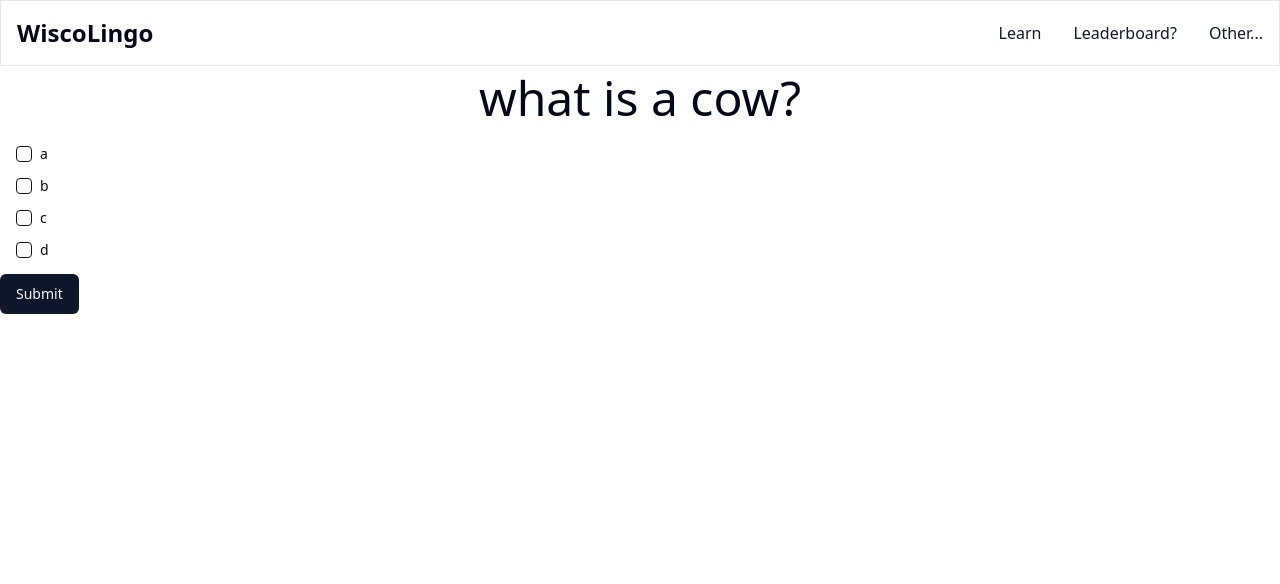
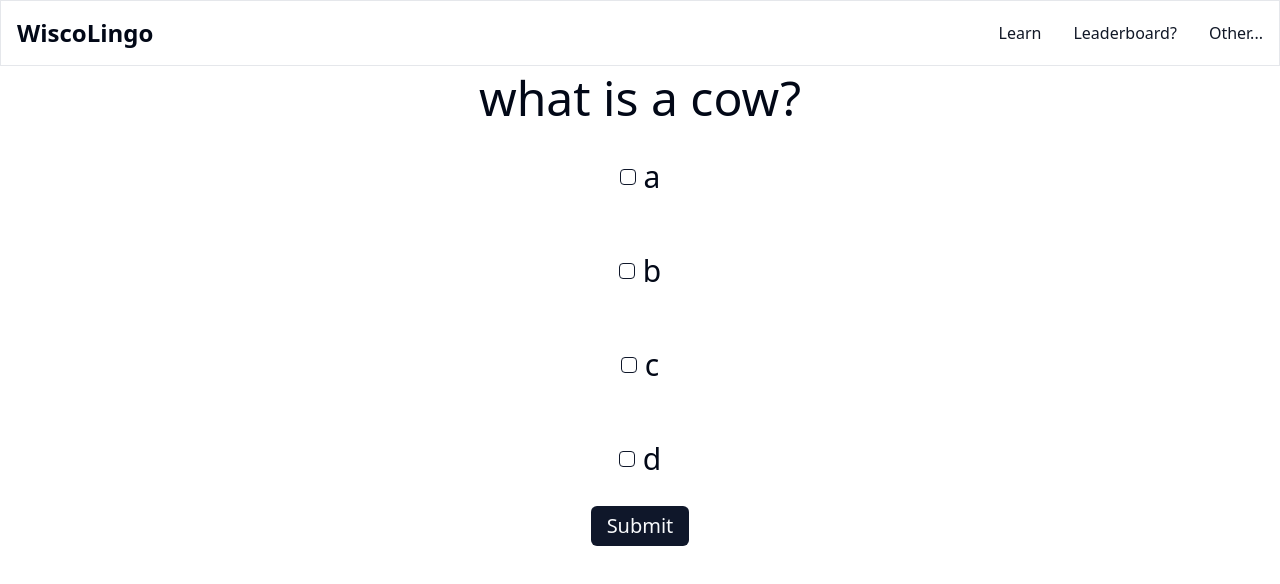
Before and after one commit to jack-rabe/madhacks-23, a Next.js app: page /questions/1 in a window 1280 px wide. Shown: the top 584 px of the page. Built offline with nearby package versions, Linux system fonts and the light colour scheme.

Commit message:
multi-select screen

```diff
--- a/src/components/multiQuestion.tsx
+++ b/src/components/multiQuestion.tsx
@@ -10,26 +10,42 @@ export default function MultiQuestion({ question }: Props) {
   const [selected, setSelected] = useState<string[]>([]);
 
   function handleSelection() {
-    selected.reduce((acc, el) => acc + " " + el, "");
-    alert("selected" + selected);
+    const s = selected.reduce((acc, el) => acc + " " + el, "");
+    alert("selected: " + s);
+    window.location.href = "/";
   }
 
   return (
-    <>
+    <div className="flex items-center flex-col">
       {question.availableFields?.map((field) => {
         return (
-          <div key={field} className="flex items-center space-x-2 m-4">
-            <Checkbox id="terms" />
+          <div key={field} className="flex items-center space-x-2 m-8">
+            <Checkbox
+              className="text-3xl"
+              id={field}
+              onCheckedChange={(change) => {
+                if (selected.includes(field)) {
+                  setSelected((prev) => {
+                    const copy = prev.slice();
+                    return copy.filter((el) => el !== field);
+                  });
+                } else {
+                  selected.push(field);
+                }
+              }}
+            />
             <label
-              htmlFor="terms"
-              className="text-sm font-medium leading-none peer-disabled:cursor-not-allowed peer-disabled:opacity-70"
+              htmlFor={field}
+              className="text-3xl font-medium leading-none peer-disabled:cursor-not-allowed peer-disabled:opacity-70"
             >
               {field}
             </label>
           </div>
         );
       })}
-      <Button>Submit</Button>
-    </>
+      <Button className="text-xl" onClick={handleSelection}>
+        Submit
+      </Button>
+    </div>
   );
 }
```
